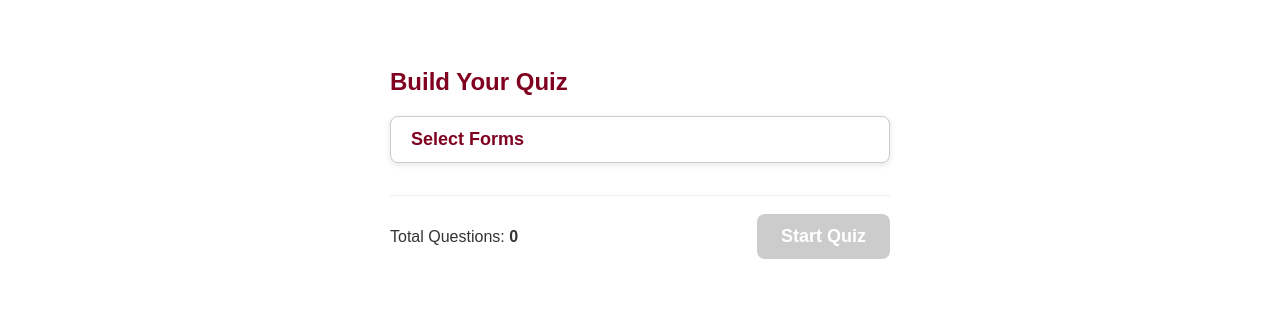
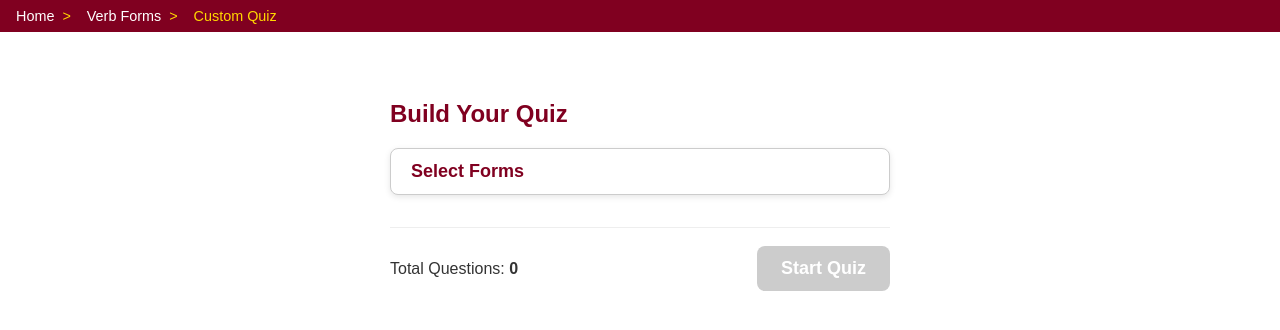
Before and after one commit to arafhossain/arabic-helper, a React (Create React App) app: page /verb-forms/quiz-builder in a window 1280 px wide. Shown: the top 330 px of the page. Built offline with nearby package versions, Linux system fonts and the light colour scheme; a web font is replaced by a local one.

Commit message:
Add breadcrumb bar

```diff
--- a/src/components/QuizBuilder.tsx
+++ b/src/components/QuizBuilder.tsx
@@ -1,6 +1,7 @@
 import React, { useState } from "react";
 import QuizBuilderForm from "./QuizBuilderForm";
 import CustomQuiz from "./CustomQuiz";
+import BreadcrumbBar from "./BreadcrumbBar";
 
 type Props = {};
 
@@ -11,15 +12,32 @@ export default function QuizBuilder({}: Props) {
 
   if (quizStarted) {
     return (
+      <div>
+        <BreadcrumbBar
+          trail={[
+            { label: "Home", path: "/" },
+            { label: "Verb Forms", path: "/verb-forms" },
+            { label: "Custom Quiz", path: null },
+          ]}
+        />
         <CustomQuiz
           selectedForms={selectedForms}
           numQuestions={numQuestions}
           onQuit={() => setQuizStarted(false)}
         />
+      </div>
     );
   }
 
   return (
+    <div>
+      <BreadcrumbBar
+        trail={[
+          { label: "Home", path: "/" },
+          { label: "Verb Forms", path: "/verb-forms" },
+          { label: "Custom Quiz", path: null },
+        ]}
+      />
       <QuizBuilderForm
         selectedForms={selectedForms}
         setSelectedForms={setSelectedForms}
@@ -27,5 +45,6 @@ export default function QuizBuilder({}: Props) {
         setNumQuestions={setNumQuestions}
         onStart={() => setQuizStarted(true)}
       />
+    </div>
   );
 }
```
Lines whose indentation alone changed are shown as unchanged.
